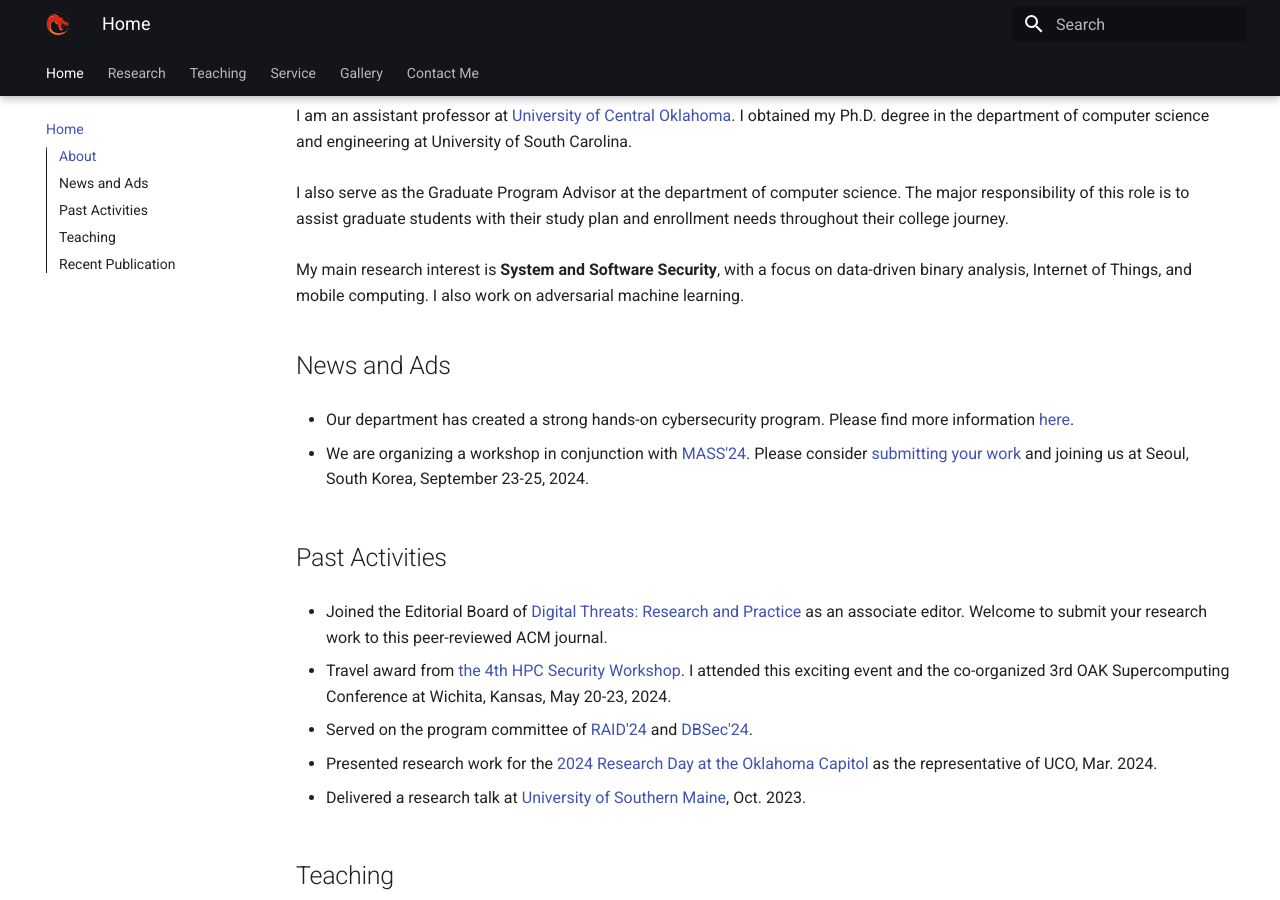
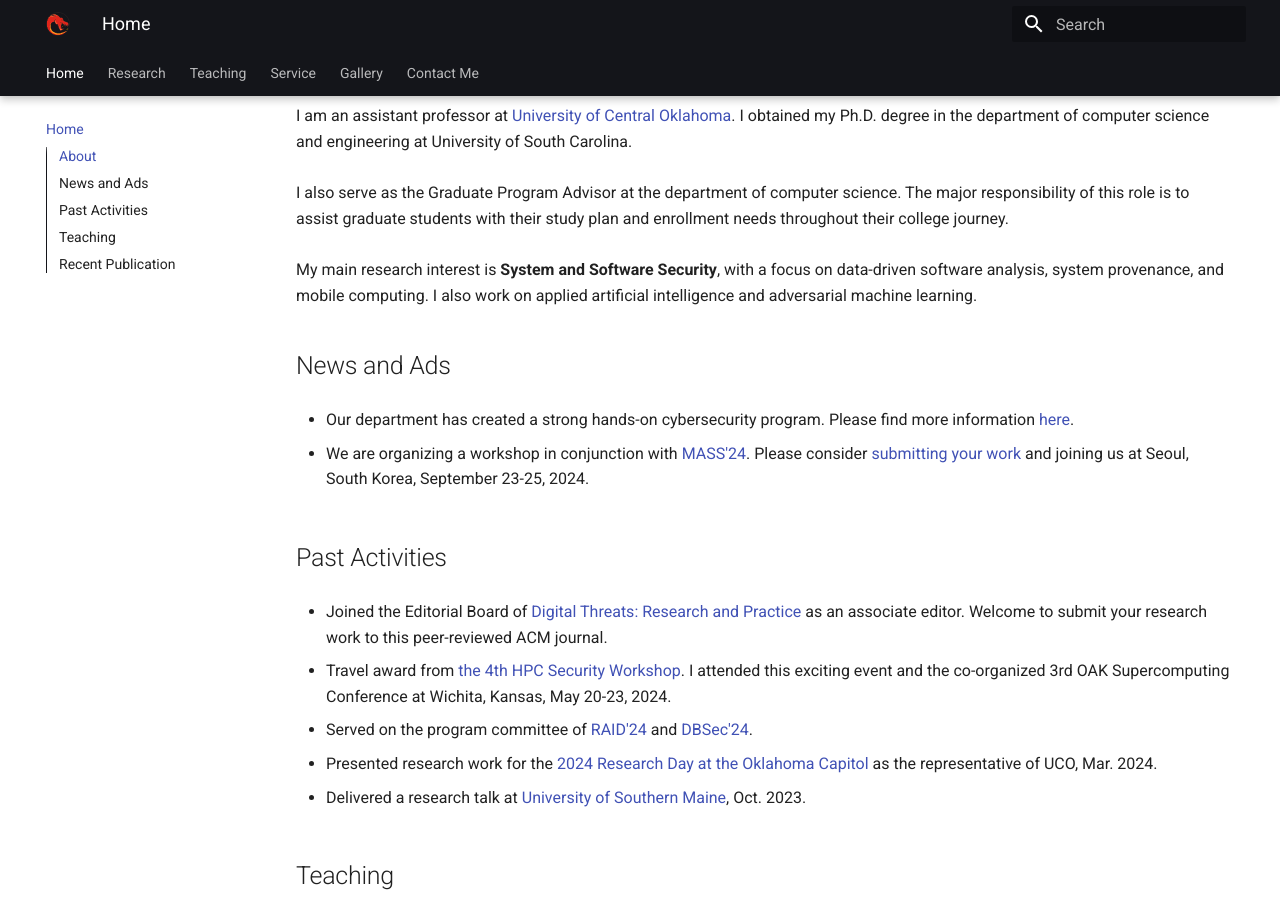
Before and after one commit to fzuo/homepage, an MkDocs documentation site: the page built from docs/index.md, in a window 1280 px wide and 900 px high, scrolled down 435 px. Built offline with MkDocs 1.6.1 and Material for MkDocs 9.7.7, drawn with Linux system fonts in a browser that asks for light colours.

Commit message:
Updating files

```diff
--- a/docs/index.md
+++ b/docs/index.md
@@ -47,7 +47,7 @@ I am an assistant professor at <a href="https://uco.edu/">University of Central
 <br>
 I also serve as the Graduate Program Advisor at the department of computer science. The major responsibility of this role is to assist graduate students with their study plan and enrollment needs throughout their college journey. <br>
 <br>
-My main research interest is <b>System and Software Security</b>, with a focus on data-driven binary analysis, Internet of Things, and mobile computing. I also work on adversarial machine learning.<br>
+My main research interest is <b>System and Software Security</b>, with a focus on data-driven software analysis, system provenance, and mobile computing. I also work on applied artificial intelligence and adversarial machine learning.<br>
 
 
 ## News and Ads
```
Also changed, not shown: docs/research.md (+3 -2 lines).
